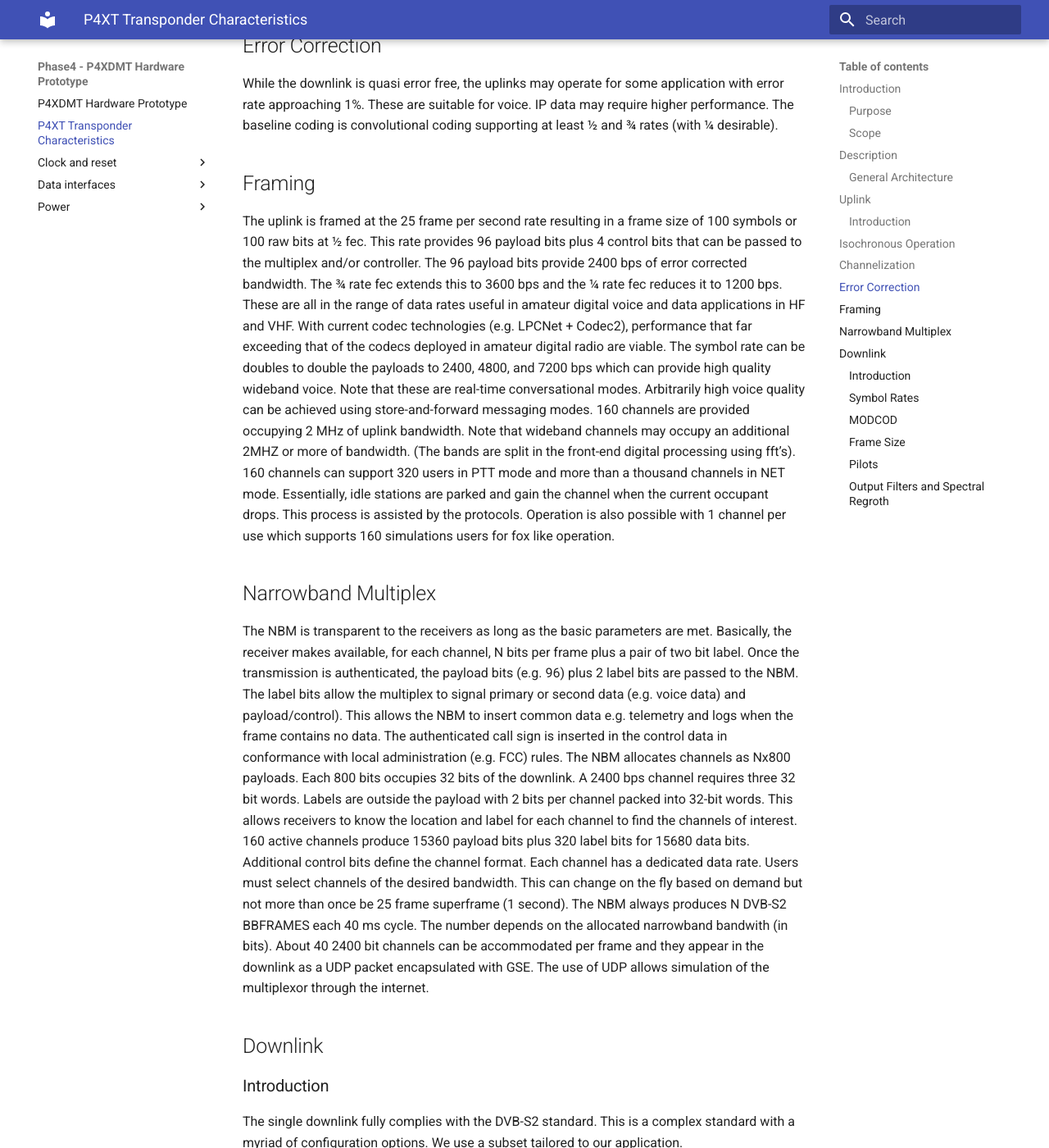
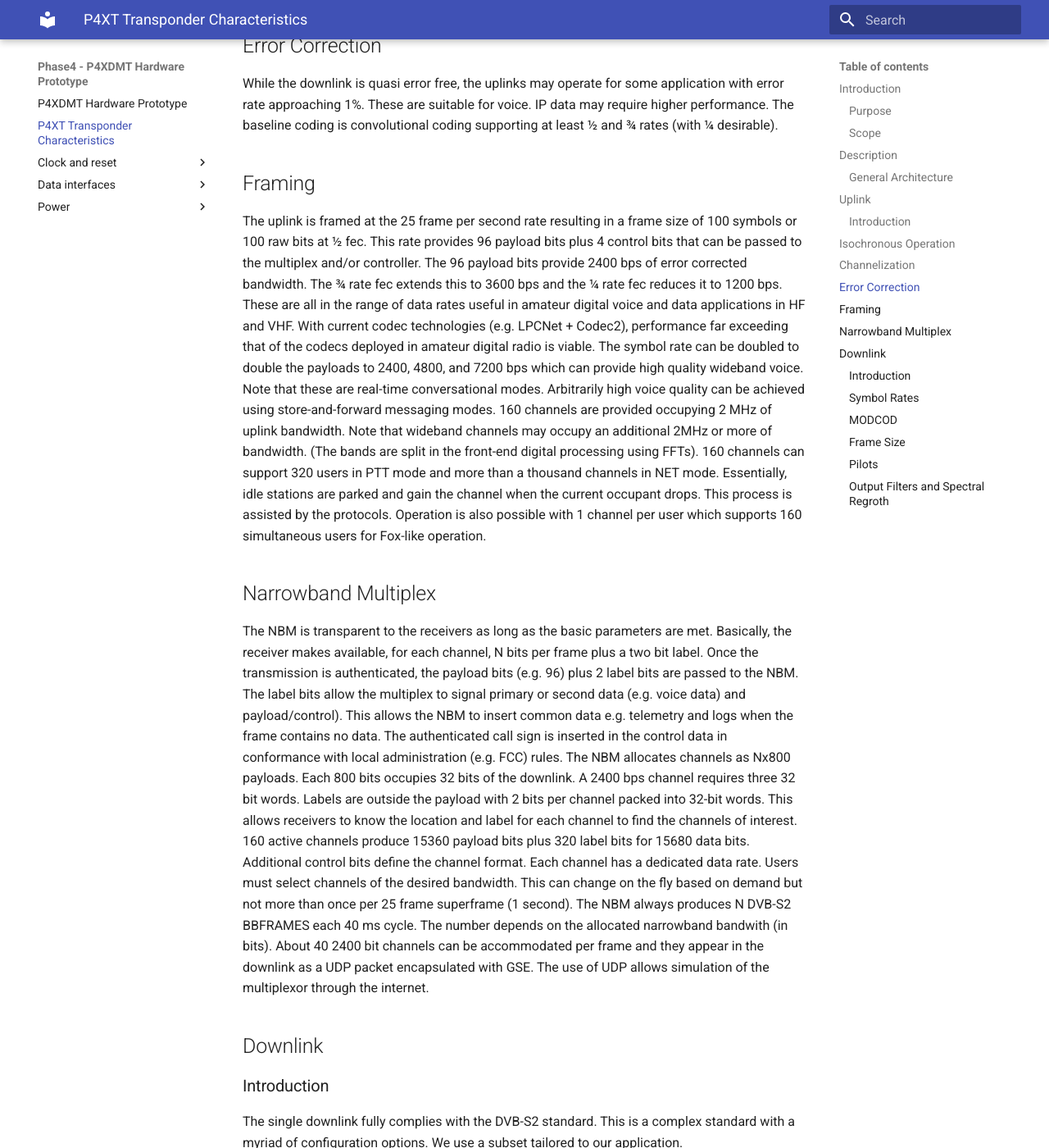
Before and after one commit to haifuraiya/p4xdmt_hw_protoype, an MkDocs documentation site: the page built from docs/transponder-characteristics.md, in a window 1280 px wide and 1400 px high, scrolled down 1646 px. Shown: the whole window at 82% size. Built offline with MkDocs 1.6.1 and Material for MkDocs 9.7.7, drawn with Linux system fonts in a browser that asks for light colours; some of the changed text lies outside the part shown.

Commit message:
fix typos
I suspect `fec` should also be rendered as `FEC`.

The paragraph describing the label bits is not clear.

```diff
--- a/docs/transponder-characteristics.md
+++ b/docs/transponder-characteristics.md
@@ -39,14 +39,14 @@
 
 ## Framing
 
-The uplink is framed at the 25 frame per second rate resulting in a frame size of 100 symbols or 100 raw bits at ½ fec. This rate provides 96 payload bits plus 4 control bits that can be passed to the multiplex and/or controller. The 96 payload bits provide 2400 bps of error corrected bandwidth. The ¾ rate fec extends this to 3600 bps and the ¼ rate fec reduces it to 1200 bps.  These are all in the range of data rates useful in amateur digital voice and data applications in HF and VHF. With current codec technologies (e.g. LPCNet + Codec2), performance that far exceeding that of the codecs deployed in amateur digital radio are viable. The symbol rate can be doubles to double the payloads to 2400, 4800, and 7200 bps which can provide high quality wideband voice. Note that these are real-time conversational modes. Arbitrarily high voice quality can be achieved using store-and-forward messaging modes.
-160 channels are provided occupying 2 MHz of uplink bandwidth. Note that wideband channels may occupy an additional 2MHZ or more of bandwidth. (The bands are split in the front-end digital processing using fft’s). 160 channels can support 320 users in PTT mode and more than a thousand channels in NET mode. Essentially, idle stations are parked and gain the channel when the current occupant drops. This process is assisted by the protocols. Operation is also possible with 1 channel per use which supports 160 simulations users for fox like operation.
+The uplink is framed at the 25 frame per second rate resulting in a frame size of 100 symbols or 100 raw bits at ½ fec. This rate provides 96 payload bits plus 4 control bits that can be passed to the multiplex and/or controller. The 96 payload bits provide 2400 bps of error corrected bandwidth. The ¾ rate fec extends this to 3600 bps and the ¼ rate fec reduces it to 1200 bps.  These are all in the range of data rates useful in amateur digital voice and data applications in HF and VHF. With current codec technologies (e.g. LPCNet + Codec2), performance far exceeding that of the codecs deployed in amateur digital radio is viable. The symbol rate can be doubled to double the payloads to 2400, 4800, and 7200 bps which can provide high quality wideband voice. Note that these are real-time conversational modes. Arbitrarily high voice quality can be achieved using store-and-forward messaging modes.
+160 channels are provided occupying 2 MHz of uplink bandwidth. Note that wideband channels may occupy an additional 2MHz or more of bandwidth. (The bands are split in the front-end digital processing using FFTs). 160 channels can support 320 users in PTT mode and more than a thousand channels in NET mode. Essentially, idle stations are parked and gain the channel when the current occupant drops. This process is assisted by the protocols. Operation is also possible with 1 channel per user which supports 160 simultaneous users for Fox-like operation.
 
 ## Narrowband Multiplex
 
-The NBM is transparent to the receivers as long as the basic parameters are met. Basically, the receiver makes available, for each channel, N bits per frame plus a pair of two bit label. Once the transmission is authenticated, the payload bits (e.g. 96) plus 2 label bits are passed to the NBM. The label bits allow the multiplex to signal primary or second data (e.g. voice data) and payload/control). This allows the NBM to insert common data e.g. telemetry and logs when the frame contains no data. The authenticated call sign is inserted in the control data in conformance with local administration (e.g. FCC) rules.
+The NBM is transparent to the receivers as long as the basic parameters are met. Basically, the receiver makes available, for each channel, N bits per frame plus a two bit label. Once the transmission is authenticated, the payload bits (e.g. 96) plus 2 label bits are passed to the NBM. The label bits allow the multiplex to signal primary or second data (e.g. voice data) and payload/control). This allows the NBM to insert common data e.g. telemetry and logs when the frame contains no data. The authenticated call sign is inserted in the control data in conformance with local administration (e.g. FCC) rules.
 The NBM allocates channels as Nx800 payloads. Each 800 bits occupies 32 bits of the downlink. A 2400 bps channel requires three 32 bit words. Labels are outside the payload with 2 bits per channel packed into 32-bit words. This allows receivers to know the location and label for each channel to find the channels of interest. 160 active channels produce 15360 payload bits plus 320 label bits for 15680 data bits. Additional control bits define the channel format.
-Each channel has a dedicated data rate. Users must select channels of the desired bandwidth. This can change on the fly based on demand but not more than once be 25 frame superframe (1 second).
+Each channel has a dedicated data rate. Users must select channels of the desired bandwidth. This can change on the fly based on demand but not more than once per 25 frame superframe (1 second).
 The NBM always produces N DVB-S2 BBFRAMES each 40 ms cycle. The number depends on the allocated narrowband bandwith (in bits). About 40 2400 bit channels can be accommodated per frame and they appear in the downlink as a UDP packet encapsulated with GSE. The use of UDP allows simulation of the multiplexor through the internet.
 
 ## Downlink
```
Also changed, not shown: other parts of docs/transponder-characteristics.md (+6 -6 lines).
